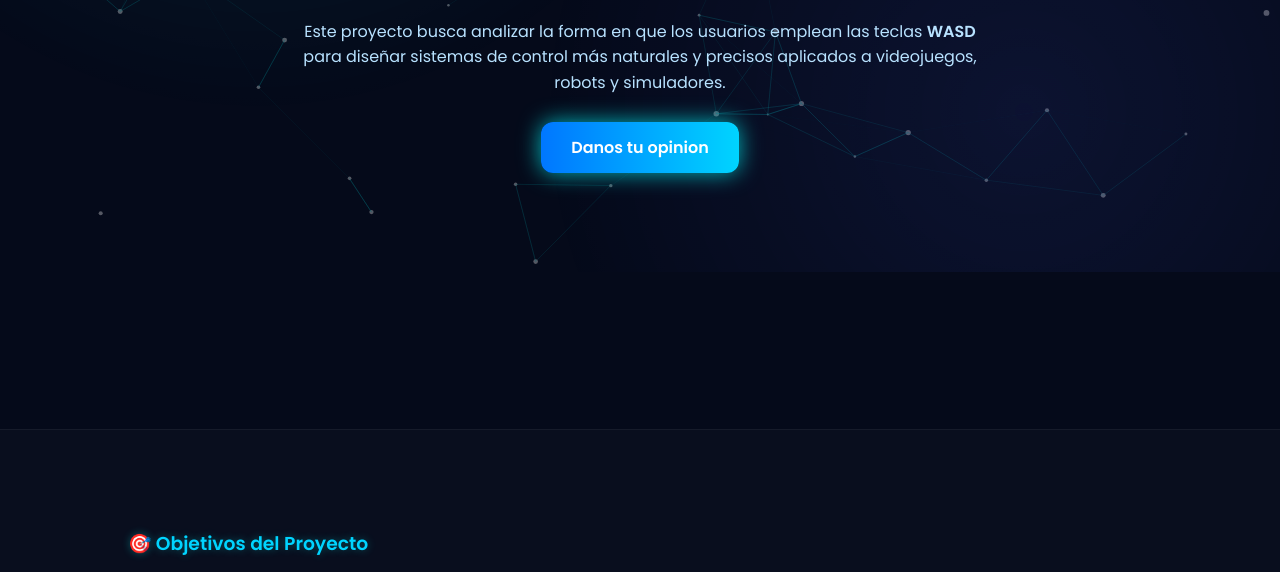
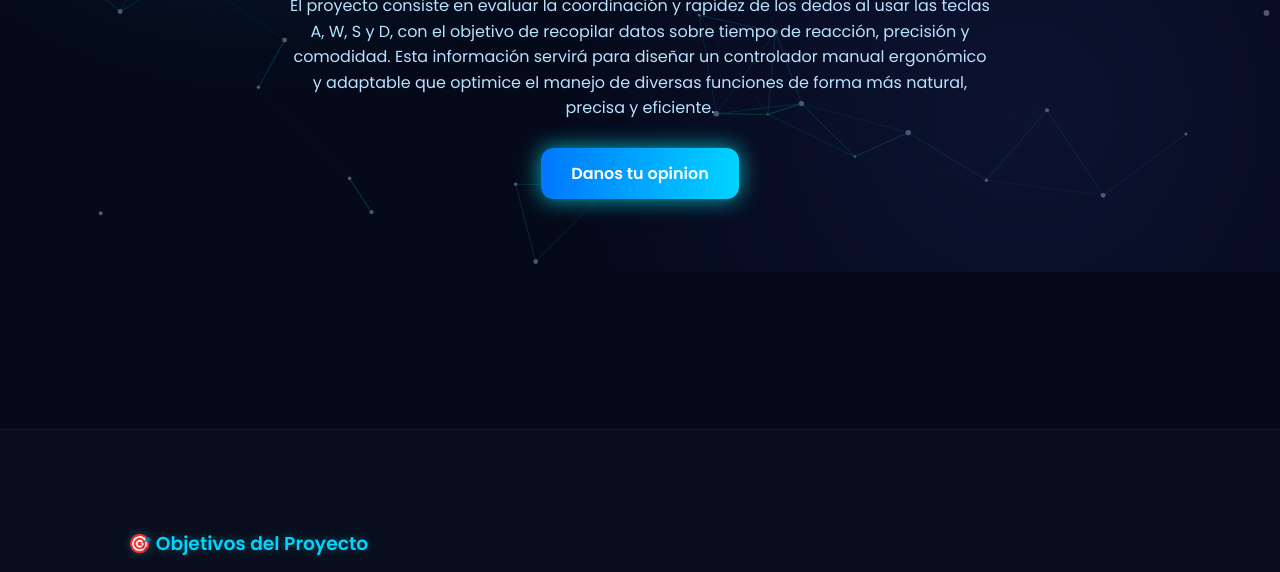
Before and after one commit to JeanAlexander/waspend-code-test, a website: page index.html in a window 1280 px wide. Shown: the part 528-1100 px from the top of the page. Drawn offline with Linux system fonts and the light colour scheme.

Commit message:
Revise project details in index.html
Updated project description and objectives in HTML.

```diff
--- a/index.html
+++ b/index.html
@@ -25,8 +25,10 @@
     <div class="hero-content animate-fadein">
       <h2>Proyecto <span class="highlight">WASD Control</span></h2>
       <p>
-        Este proyecto busca analizar la forma en que los usuarios emplean las teclas <strong>WASD</strong>
-        para diseñar sistemas de control más naturales y precisos aplicados a videojuegos, robots y simuladores.
+        El proyecto consiste en evaluar la coordinación y rapidez de los dedos al usar las teclas A, W, S y D, con el
+        objetivo de recopilar datos sobre tiempo de reacción, precisión y comodidad. Esta información servirá para
+        diseñar un controlador manual ergonómico y adaptable que optimice el manejo de diversas funciones de forma
+        más natural, precisa y eficiente.
       </p>
       <a href="encuesta.html" class="btn-primary glow">Danos tu opinion</a>
     </div>
```
